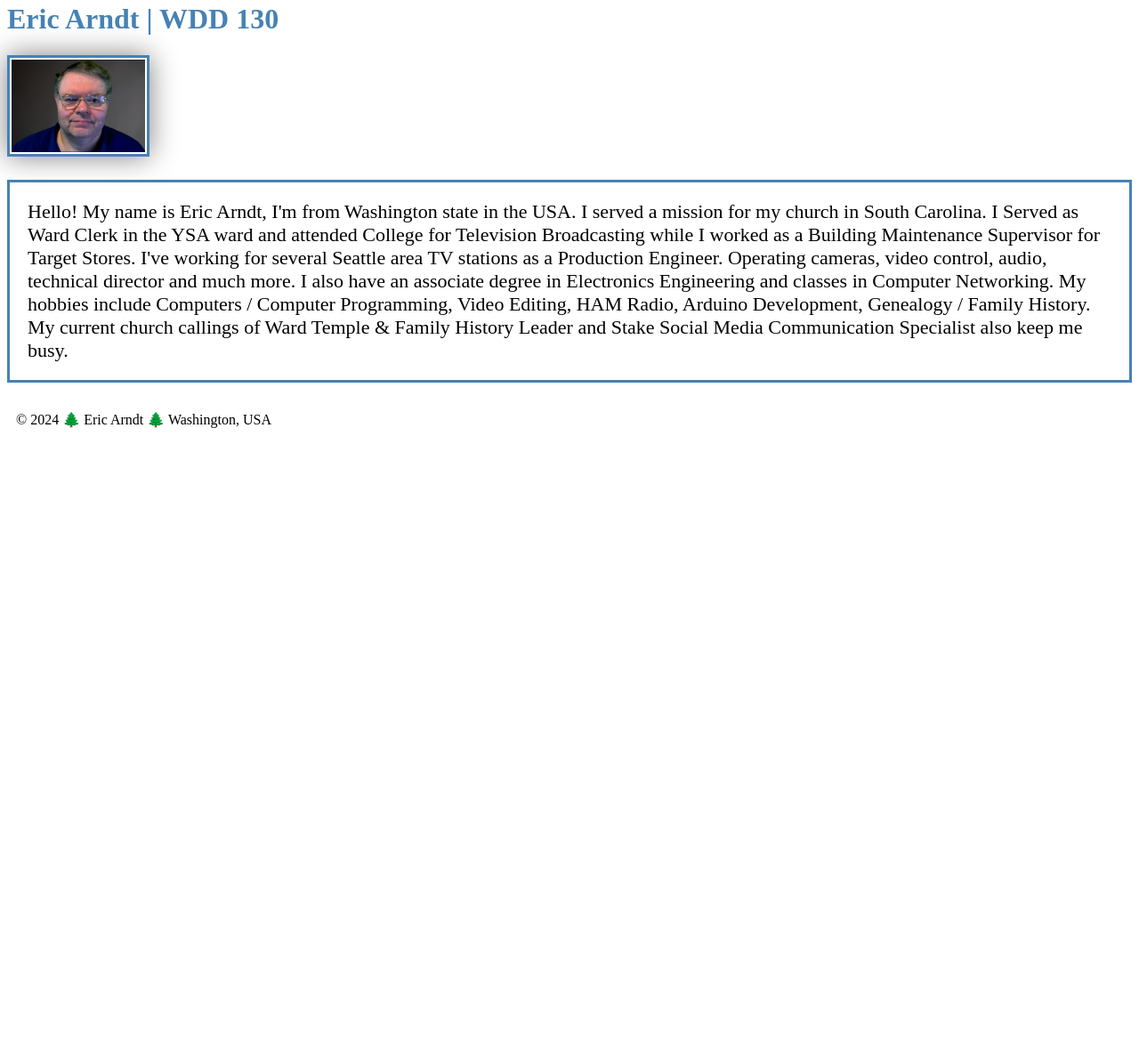
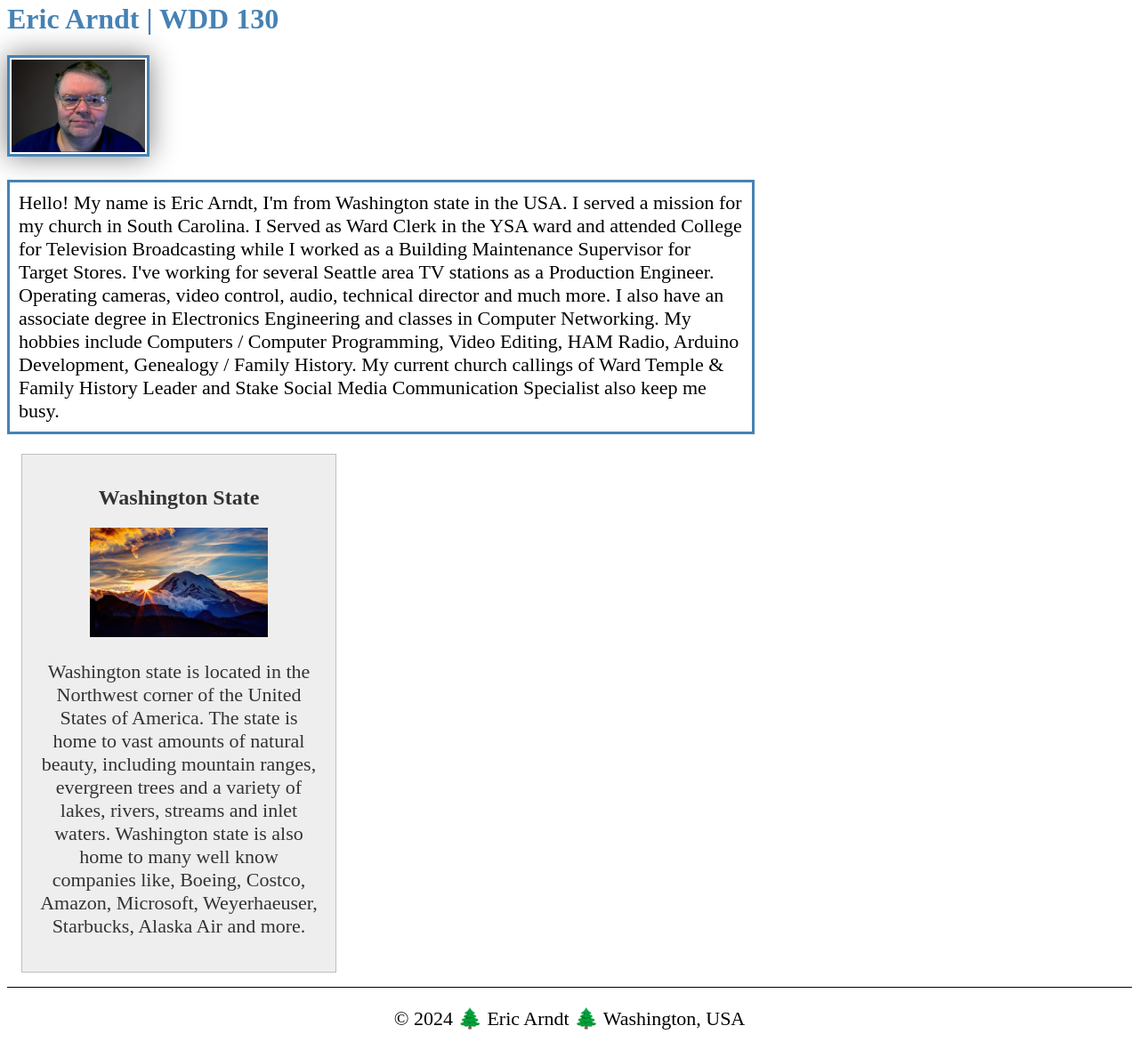
Before and after one commit to e-arndt/wdd130, a plain HTML site: page index.html in a window 1280 px wide. Shown: the part 160-1340 px from the top of the page at 89% size. Before the commit the page ends 800 px from the top, so only its background shows below. Drawn offline with Linux system fonts and the light colour scheme.

Commit message:
Complete Home Page Enhancement

```diff
--- a/index.html
+++ b/index.html
@@ -4,6 +4,8 @@
     <meta charset="utf-8" >
     <meta name="viewport" content="width=device-width, initial-scale=1.0" >
     <title>Eric Arndt | WDD 130</title>
+    <meta name="description" content="Webpage created by Eric Arndt as part of BYUi course WDD-130 to learn how to use HTML and CSS.">
+    <meta name="author" content="Eric Arndt">
     <link rel="stylesheet" href="styles/styles.css">
   </head>
   <body>
@@ -25,6 +27,13 @@
           My current church callings of Ward Temple & Family History Leader and Stake Social Media Communication Specialist also keep me busy.
         </p>
     </main>
+    <aside>
+      <h2>Washington State</h2>
+      <img src="images/sunset-mt-rainier.jpg" alt="Mt. Rainier with the sun setting behind">
+      <p>Washington state is located in the Northwest corner of the United States of America.
+        The state is home to vast amounts of natural beauty, including mountain ranges, evergreen trees and a variety of lakes, rivers, streams and inlet waters.
+        Washington state is also home to many well know companies like, Boeing, Costco, Amazon, Microsoft, Weyerhaeuser, Starbucks, Alaska Air and more.</p>
+    </aside>
     <footer>
         <p>&copy; 2024 🌲 Eric Arndt 🌲 Washington, USA</p>
     </footer>
--- a/styles/styles.css
+++ b/styles/styles.css
@@ -1,11 +1,48 @@
-nav {background-color: steelblue; padding: 10px;}
+nav {
+    background-color: steelblue;
+    padding: 10px;}
 
-nav a {color: white; display: block; padding: 10px;}
+nav a {
+    color: white;
+    display: block;
+    padding: 10px;}
 
-h1 {color: steelblue;}
+h1 {
+    color: steelblue;}
 
-img {width: 150px; height: auto; border: 3px solid steelblue; padding: 2px; box-shadow: 0 0 30px gray;}
+main img {
+    width: 150px;
+    height: auto;
+    border: 3px solid steelblue;
+    padding: 2px;
+    box-shadow: 0 0 30px gray;}
 
-main p {padding: 20px; border: 3px solid steelblue; font-size: 22px;}
+main {
+    max-width: 840px;}
 
-footer p {padding: 10px;}
+main p {
+    padding: 10px;
+    border: 3px solid steelblue;
+    font-size: 22px;}
+
+aside {
+    width: 20rem;
+    margin: 1rem;
+    border: 1px solid rgba(0, 0, 0, 0.2); /* 1 */
+    padding: 1rem;
+    background-color: #eee;
+    color: #333;
+    text-align: center;}
+
+aside img {
+    width: 200px;
+    height: auto;}
+
+p {
+    padding: 0;
+    font-size: 22px;}
+
+footer {
+    margin-top: 15px;
+    border-top: 1px solid #000;
+    text-align: center;}
```
Also changed, not shown: images/sunset-mt-rainier.jpg (added).
